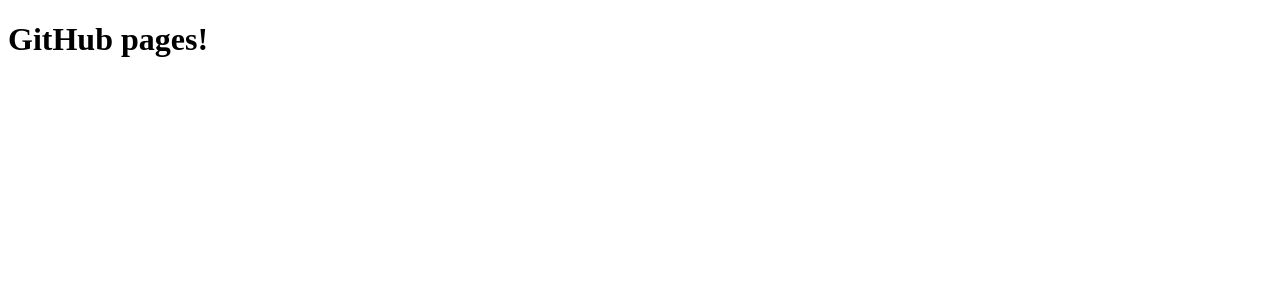
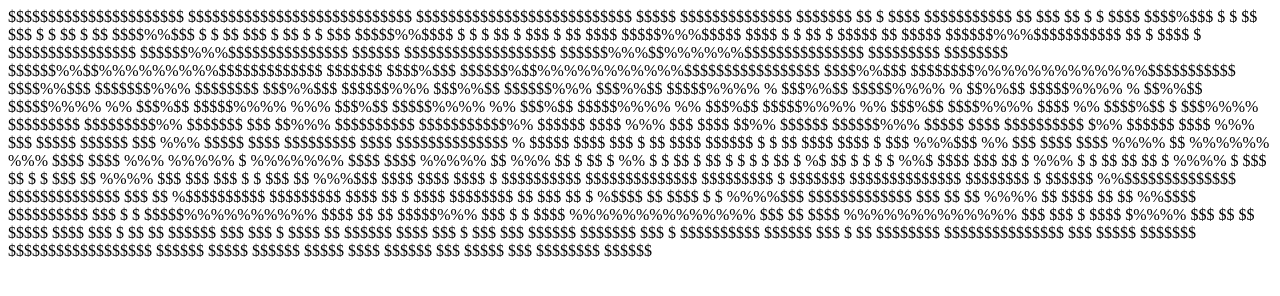
Before and after one commit to oakesrandall/git-practice, a plain HTML site: page index.html in a window 1280 px wide. Drawn offline with Linux system fonts and the light colour scheme.

Commit message:
added ascii

```diff
--- a/index.html
+++ b/index.html
@@ -4,6 +4,81 @@
 	<title></title>
 </head>
 <body>
-	<h1> GitHub pages! </h1>
+	<div>
+                     $$$$$$$$$$$$$$$$$$$$$$
+                  $$$$$$$$$$$$$$$$$$$$$$$$$$$$
+                $$$$$$$$$$$$$$$$$$$$$$$$$$$ $$$$$
+               $$$$$$$$$$$$$$  $$$$$$$  $$   $ $$$$
+             $$$$$$$$$$$   $$   $$$  $$  $   $  $$$$
+            $$$$%$$$  $ $   $$   $$$  $  $   $$ $ $$
+           $$$$%%$$$   $ $   $$   $$$  $  $$  $ $ $$$
+          $$$$$%%$$$$  $ $    $    $$  $  $$$ $ $$ $$$$
+         $$$$$%%%$$$$$ $$$$   $  $ $$   $ $$$$$ $$ $$$$$
+        $$$$$$%%%$$$$$$$$$$$  $$ $ $$$$ $ $$$$$$$$$$$$$$$$
+       $$$$$$%%%$$$$$$$$$$$$$$$ $$$$$$ $$$$$$$$$$$$$$$$$$$
+      $$$$$$%%%$$%%%%%%$$$$$$$$$$$$$$$ $$$$$$$$$   $$$$$$$$
+      $$$$$$%%$$%%%%%%%%%$$$$$$$$$$$$$ $$$$$$$     $$$$%$$$
+      $$$$$$%$$%%%%%%%%%%%$$$$$$$$$$$$$$$$$        $$$$%%$$$
+      $$$$$$$$%%%%%%%%%%%%%$$$$$$$$$$$             $$$$%%$$$
+     $$$$$$$%%%            $$$$$$$$                 $$$%%$$$
+     $$$$$$%%%                                      $$$%%$$
+     $$$$$$%%%                                      $$$%%$$
+     $$$$$%%%%                                    % $$$%%$$
+     $$$$$%%%%                                    %  $$%%$$
+     $$$$$%%%%                                    %  $$%%$$
+     $$$$$%%%%                                   %%  $$$%$$
+     $$$$$%%%%                                  %%%  $$$%$$
+     $$$$$%%%%                                   %%  $$$%$$
+     $$$$$%%%%                                   %%  $$$%$$
+     $$$$$%%%%                                   %%  $$$%$$
+      $$$$%%%%                             $$$$  %% $$$$%$$
+     $ $$$%%%% $$$$$$$$$                $$$$$$$$$%% $$$$$$$
+    $$$ $$%%%  $$$$$$$$$$              $$$$$$$$$$$%% $$$$$$
+    $$$$  %%%          $$$           $$$$       $$%% $$$$$$
+    $$$$$$%%%    $$$$$ $$$$         $$$$$$$$$$   $%% $$$$$$
+     $$$$ %%%  $$$     $$$$$       $$$$$$    $$$  %%% $$$$$
+     $$$$     $$$$$$$$$ $$$$      $$$$$$$$$$$$$$   %  $$$$$
+     $$$$     $$$  $ $$  $$$$    $$$$$$  $ $  $$      $$$$
+     $$$$      $   $$$ %%%$$$         %% $$$          $$$$
+     $$$$             %%%% $$         %%%%%%  %%%     $$$$
+      $$$$      %%% %%%%%   $           %%%%%%%       $$$$
+      $$$$        %%%%%    $$             %%%         $$ $
+      $$ $          %%     $                          $ $$
+      $ $$                 $                          $  $
+      $ $$  $             %$                         $$  $
+      $  $  $            %%$                          $$$$
+       $$$  $$         $ %%%                       $ $ $$
+        $$  $$        $ %%%%          $ $$$       $$ $
+         $ $$$     $$  %%%%        $$$  $$$     $$$ $
+         $ $$$    $$  %%%$$$     $$$$    $$$$  $$$$ $
+         $$$$$$$$$$   $$$$$$$$$$$$$$      $$$$$$$$$ $
+          $$$$$$$   $$$$$$$$$$$$$$         $$$$$$$$ $
+          $$$$$$ %%$$$$$$$$$$$$$$      $$$$$$$$$$$$$$
+          $$$ $$  %$$$$$$$$$$      $$$$$$$$$    $$$$
+           $$  $   $$$$     $$$$$$$$    $$      $$$
+           $$  $   %$$$$               $$      $$$$
+            $  $   %%%%$$$ $$$$$$$$$$$$$       $$$
+            $$ $$   %%%%             $$       $$$$
+            $$ $$    %%$$$$ $$$$$$$$$$        $$$
+             $  $    $$$$$%%%%%%%%%%         $$$$
+             $$ $$  $$$$$%%%                 $$$
+              $  $ $$$$ %%%%%%%%%%%%%%      $$$
+              $$  $$$$  %%%%%%%%%%%%%       $$$
+     $$$       $ $$$$   $%%%%              $$$
+   $$   $$      $$$$$  $$$$               $$$
+  $  $$  $$   $$$$$$   $$$                $$$
+ $ $$$$  $$  $$$$$$   $$$$               $$$
+$  $$$  $$$ $$$$$$ $$$$$$$              $$$
+$      $$$$$$$$$$   $$$$$$             $$$
+$  $$   $$$$$$$$     $$$$$$$$$$$$$$$  $$$
+$$$$$   $$$$$$$       $$$$$$$$$$$$$$$$$$
+$$$$$$   $$$$$                  $$$$$$
+ $$$$$   $$$$
+ $$$$$$  $$$
+  $$$$$  $$$
+   $$$$$$$$
+    $$$$$$
+
+	</div>
 </body>
 </html>
```
